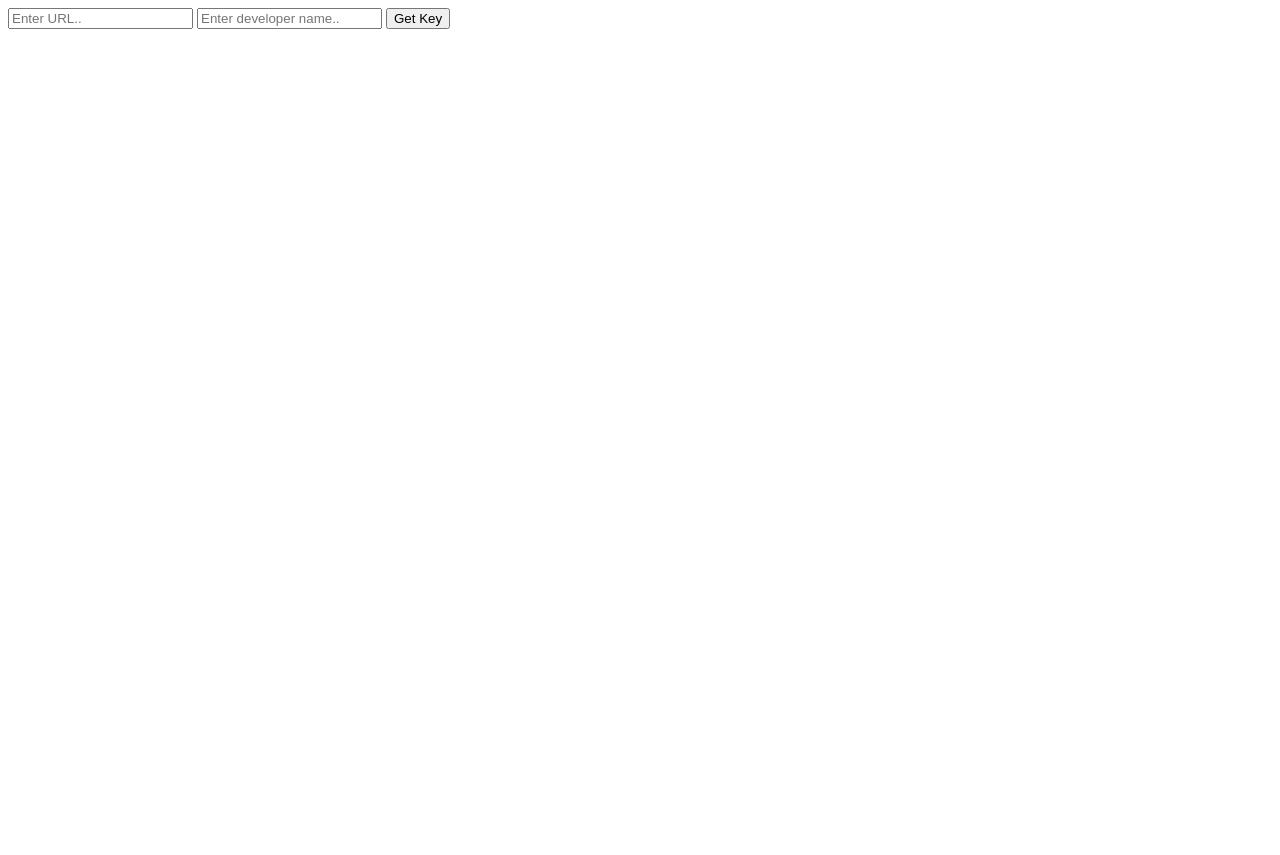
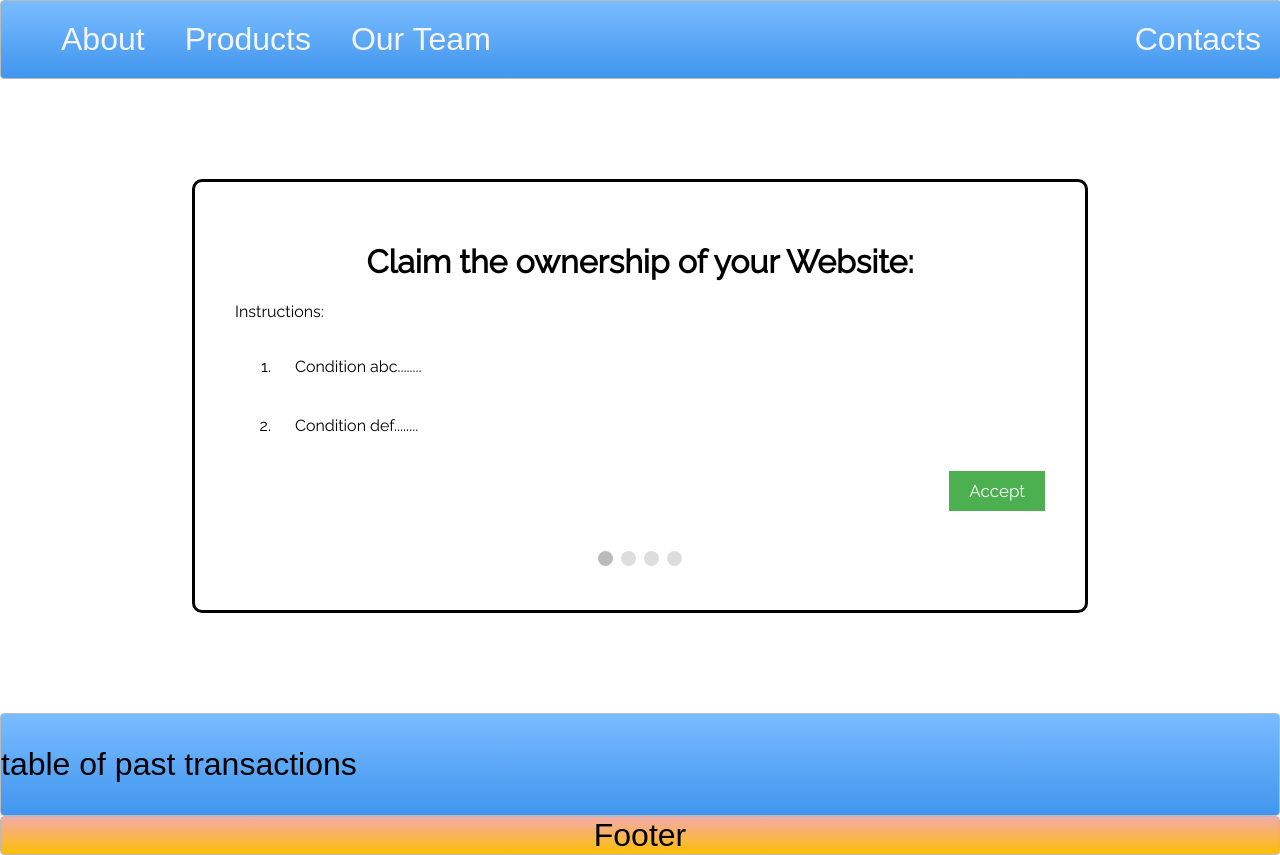
Before and after one commit to cleancoindev/Dapp, a plain HTML site: page src/index.html in a window 1280 px wide. Before the commit the page ends 800 px from the top, so only its background shows below. Drawn offline with Linux system fonts and the light colour scheme.

Commit message:
adding frontend files

```diff
--- a/src/index.html
+++ b/src/index.html
@@ -1,17 +1,80 @@
 <!DOCTYPE html>
-<html lang="en">
+<html>
 <head>
     <meta charset="UTF-8">
     <meta name="viewport" content="width=device-width, initial-scale=1.0">
     <meta http-equiv="X-UA-Compatible" content="ie=edge">
     <title>Document</title>
+  <link rel="stylesheet" type="text/css" href="./style.css">
+  <meta name="viewport" content="width=device-width, initial-scale=1.0">
+<link href="https://fonts.googleapis.com/css?family=Raleway" rel="stylesheet">
 </head>
 <body>
-    <div>
-        <input type="text" placeholder="Enter URL.." id="url">
-        <input type="text" placeholder="Enter developer name.." id="dev">
-        <button id="getKey">Get Key</button>
+  <nav class="zone blue sticky">
+  	<ul class="main-nav">
+  		<li><a href="">About</a></li>
+  		<li><a href="">Products</a></li>
+  		<li><a href="">Our Team</a></li>
+  		<li class="push"><a href="">Contacts</a></li>
+  	</ul>
+  </nav>
+
+  <div class="container">
+  	<form id="regForm" action="">
+  <h1>Claim the ownership of your Website:</h1>
+  <!-- One "tab" for each step in the form: -->
+  <div class="tab">Instructions:
+    <p>
+      <ol>
+        <li>Condition abc........</li>
+        <li>Condition def........</li>
+      </ol>
+  </p>
+  </div>
+
+  <div class="tab">Enter the URL:
+    <p><input placeholder="URL..." oninput="this.className = ''" name="url"></p>
+  </div>
+
+  <div class="tab">Here is your key:
+    <p>ABXYTSHGHJYTRHFHGFKYCHGCJ</p>
+  </div>
+
+  <div class="tab"><p>Hurray! Your website has been verified</p>
+  </div>
+
+  <div class="tab">Sorry! Please try again</p>
+  </div>
+
+  <div style="overflow:auto;">
+    <div style="float:right;">
+      <button type="button" id="prevBtn" onclick="nextPrev(-1)">Previous</button>
+      <button type="button" id="nextBtn" onclick="nextPrev(1)">Next</button>
     </div>
-    <script src="app.js"></script>
+  </div>
+
+  <!-- Circles which indicates the steps of the form: -->
+  <div style="text-align:center;margin-top:40px;">
+    <span class="step"></span>
+    <span class="step"></span>
+    <span class="step"></span>
+    <span class="step"></span>
+  </div>
+</form>
+  </div>
+  <div class="zone blue grid-wrapper">
+  		<!-- <div class="box zone"><img src="./img/files_2.png"></div>
+  		<div class="box zone"><img src="./img/server_2_2.png"></div>
+  		<div class="box zone"><img src="./img/monitor_coding_2.png"></div>
+  		<div class="box zone"><img src="./img/server_3.png"></div>
+  		<div class="box zone"><img src="./img/data_storage_2_2.png"></div>
+  		<div class="box zone"><img src="./img/monitor_coding_2.png"></div>
+  		<div class="box zone"><img src="./img/desktop_analytics_2.png"></div>
+  		<div class="box zone"><img src="./img/server_safe_2.png"></div> -->
+  		<p>table of past transactions</p>
+  </div>
+  <footer class="zone yellow">Footer</footer>
+  <script type="text/javascript" src="script.js">
+	</script>
 </body>
 </html>
--- /dev/null
+++ b/src/script.js
@@ -0,0 +1,84 @@
+var currentTab = 0; // Current tab is set to be the first tab (0)
+showTab(currentTab); // Display the current tab
+
+function showTab(n) {
+  // This function will display the specified tab of the form...
+  var x = document.getElementsByClassName("tab");
+  x[n].style.display = "block";
+  //... and fix the Previous/Next buttons:
+  if (n == 0) {
+    document.getElementById("prevBtn").style.display = "none";
+  } else {
+    document.getElementById("prevBtn").style.display = "inline";
+  }
+
+
+    if(n == 0)
+    document.getElementById("nextBtn").innerHTML = "Accept";
+    else if(n==1)
+    document.getElementById("nextBtn").innerHTML = "Get Key";
+    else if (n==2)
+    {
+     document.getElementById("prevBtn").style.display = "none";
+    document.getElementById("nextBtn").innerHTML = "Verify";
+    }
+    else if (n == (x.length - 1)) {
+    document.getElementById("nextBtn").innerHTML = "Submit";
+    }
+    else
+    document.getElementById("nextBtn").innerHTML = "Next";
+
+  //... and run a function that will display the correct step indicator:
+  fixStepIndicator(n)
+}
+
+function nextPrev(n) {
+  // This function will figure out which tab to display
+  var x = document.getElementsByClassName("tab");
+  // Exit the function if any field in the current tab is invalid:
+  if (n == 1 && !validateForm()) return false;
+  // Hide the current tab:
+  x[currentTab].style.display = "none";
+  // Increase or decrease the current tab by 1:
+  currentTab = currentTab + n;
+  // if you have reached the end of the form...
+  if (currentTab >= x.length) {
+    // ... the form gets submitted:
+    document.getElementById("regForm").submit();
+    return false;
+  }
+  // Otherwise, display the correct tab:
+  showTab(currentTab);
+}
+
+function validateForm() {
+  // This function deals with validation of the form fields
+  var x, y, i, valid = true;
+  x = document.getElementsByClassName("tab");
+  y = x[currentTab].getElementsByTagName("input");
+  // A loop that checks every input field in the current tab:
+  for (i = 0; i < y.length; i++) {
+    // If a field is empty...
+    if (y[i].value == "") {
+      // add an "invalid" class to the field:
+      y[i].className += " invalid";
+      // and set the current valid status to false
+      valid = false;
+    }
+  }
+  // If the valid status is true, mark the step as finished and valid:
+  if (valid) {
+    document.getElementsByClassName("step")[currentTab].className += " finish";
+  }
+  return valid; // return the valid status
+}
+
+function fixStepIndicator(n) {
+  // This function removes the "active" class of all steps...
+  var i, x = document.getElementsByClassName("step");
+  for (i = 0; i < x.length; i++) {
+    x[i].className = x[i].className.replace(" active", "");
+  }
+  //... and adds the "active" class on the current step:
+  x[n].className += " active";
+}
--- /dev/null
+++ b/src/style.css
@@ -0,0 +1,229 @@
+body{
+    margin: auto 0;
+    font-family: arial;
+}
+
+.zone {
+   /* padding:30px 50px;
+    margin:40px 60px;*/
+    cursor:pointer;
+   /* display:inline-block;*/
+    color:#000;
+    font-size:2em;
+    border-radius:4px;
+    border:1px solid #bbb;
+    transition: all 0.3s linear;
+}
+
+.zone:hover {
+    -webkit-box-shadow:rgba(0,0,0,0.8) 0px 5px 15px, inset rgba(0,0,0,0.15) 0px -10px 20px;
+    -moz-box-shadow:rgba(0,0,0,0.8) 0px 5px 15px, inset rgba(0,0,0,0.15) 0px -10px 20px;
+    -o-box-shadow:rgba(0,0,0,0.8) 0px 5px 15px, inset rgba(0,0,0,0.15) 0px -10px 20px;
+    box-shadow:rgba(0,0,0,0.8) 0px 5px 15px, inset rgba(0,0,0,0.15) 0px -10px 20px;
+}
+
+/*navigation*/
+
+.sticky{
+    position: sticky; /*Be careful with sticky! If you have long nested menus in the header (usually), this can make some items inaccessible if they fall outside of the screen. It is great for smaller compact menus and alike, though*/
+    top: 0; /*or just make padding-top: nav height + 5px;.... and make nav's position fixed*/
+    width: 100%;
+}
+
+.main-nav{
+    display: flex;
+    list-style: none;
+    size: 0.7em;
+    margin: 0;
+}
+
+@media only screen and (max-width:600px){
+    .main-nav{
+        font-size: 0.5em;
+        padding: 0;
+    }
+}
+
+.push{
+    margin-left: auto;
+}
+
+ li{
+    padding: 20px;
+}
+
+a{
+    text-decoration: none;
+    color: #f5f5f6;
+}
+
+/*Cover*/
+
+.container{
+    /*margin-top: 5.5%;*/
+    display: flex;
+    align-items: center;
+    justify-content: center;
+}
+
+/*.cover{
+    width: 25rem;
+}
+*/
+
+
+ /* Style the form */
+form {
+  box-sizing: border-box;
+  border-style: solid;
+  border-color: #000000;
+  border-radius: 10px;
+}
+
+
+#regForm {
+  background-color: #ffffff;
+  margin: 100px auto;
+  font-family: Raleway;
+  padding: 40px;
+  width: 70%;
+/*  min-width: 300px;*/
+}
+
+h1 {
+  text-align: center;
+}
+
+input {
+  padding: 10px;
+  width: 100%;
+  font-size: 17px;
+  font-family: Raleway;
+  border: 1px solid #aaaaaa;
+}
+
+/* Mark input boxes that gets an error on validation: */
+input.invalid {
+  background-color: #ffdddd;
+}
+
+/* Hide all steps by default: */
+.tab {
+  display: none;
+}
+
+button {
+  background-color: #4CAF50;
+  color: #ffffff;
+  border: none;
+  padding: 10px 20px;
+  font-size: 17px;
+  font-family: Raleway;
+  cursor: pointer;
+}
+
+button:hover {
+  opacity: 0.8;
+}
+
+#prevBtn {
+  background-color: #bbbbbb;
+}
+
+/* Make circles that indicate the steps of the form: */
+.step {
+  height: 15px;
+  width: 15px;
+  margin: 0 2px;
+  background-color: #bbbbbb;
+  border: none;
+  border-radius: 50%;
+  display: inline-block;
+  opacity: 0.5;
+}
+
+.step.active {
+  opacity: 1;
+}
+
+/* Mark the steps that are finished and valid: */
+.step.finish {
+  background-color: #4CAF50;
+}
+
+
+
+/*Grid*/
+
+.grid-wrapper{
+    display: grid;
+    grid-gap: 20px;
+    grid-template-columns: repeat(auto-fill,minmax(350px,1fr))
+}
+
+.box > img {
+    width: 100%;
+}
+
+.box{
+    background-color: #444;
+    padding: 130px;
+    margin: 20px;
+}
+
+/*Footer*/
+footer{
+    text-align: center;
+}
+/*https://paulund.co.uk/how-to-create-shiny-css-buttons*/
+/***********************************************************************
+ *  Green Background
+ **********************************************************************/
+.green{
+    background: #56B870; /* Old browsers */
+    background: -moz-linear-gradient(top, #56B870 0%, #a5c956 100%); /* FF3.6+ */
+    background: -webkit-gradient(linear, left top, left bottom, color-stop(0%,#56B870), color-stop(100%,#a5c956)); /* Chrome,Safari4+ */
+    background: -webkit-linear-gradient(top, #56B870 0%,#a5c956 100%); /* Chrome10+,Safari5.1+ */
+    background: -o-linear-gradient(top, #56B870 0%,#a5c956 100%); /* Opera 11.10+ */
+    background: -ms-linear-gradient(top, #56B870 0%,#a5c956 100%); /* IE10+ */
+    background: linear-gradient(top, #56B870 0%,#a5c956 100%); /* W3C */
+}
+
+/***********************************************************************
+ *  Red Background
+ **********************************************************************/
+.red{
+    background: #C655BE; /* Old browsers */
+    background: -moz-linear-gradient(top, #C655BE 0%, #cf0404 100%); /* FF3.6+ */
+    background: -webkit-gradient(linear, left top, left bottom, color-stop(0%,#C655BE), color-stop(100%,#cf0404)); /* Chrome,Safari4+ */
+    background: -webkit-linear-gradient(top, #C655BE 0%,#cf0404 100%); /* Chrome10+,Safari5.1+ */
+    background: -o-linear-gradient(top, #C655BE 0%,#cf0404 100%); /* Opera 11.10+ */
+    background: -ms-linear-gradient(top, #C655BE 0%,#cf0404 100%); /* IE10+ */
+    background: linear-gradient(top, #C655BE 0%,#cf0404 100%); /* W3C */
+}
+
+/***********************************************************************
+ *  Yellow Background
+ **********************************************************************/
+.yellow{
+    background: #F3AAAA; /* Old browsers */
+    background: -moz-linear-gradient(top, #F3AAAA 0%, #febf04 100%); /* FF3.6+ */
+    background: -webkit-gradient(linear, left top, left bottom, color-stop(0%,#F3AAAA), color-stop(100%,#febf04)); /* Chrome,Safari4+ */
+    background: -webkit-linear-gradient(top, #F3AAAA 0%,#febf04 100%); /* Chrome10+,Safari5.1+ */
+    background: -o-linear-gradient(top, #F3AAAA 0%,#febf04 100%); /* Opera 11.10+ */
+    background: -ms-linear-gradient(top, #F3AAAA 0%,#febf04 100%); /* IE10+ */
+    background: linear-gradient(top, #F3AAAA 0%,#febf04 100%); /* W3C */
+}
+
+/***********************************************************************
+ *  Blue Background
+ **********************************************************************/
+.blue{
+    background: #7abcff; /* Old browsers */
+    background: -moz-linear-gradient(top, #7abcff 0%, #60abf8 44%, #4096ee 100%); /* FF3.6+ */
+    background: -webkit-gradient(linear, left top, left bottom, color-stop(0%,#7abcff), color-stop(44%,#60abf8), color-stop(100%,#4096ee)); /* Chrome,Safari4+ */
+    background: -webkit-linear-gradient(top, #7abcff 0%,#60abf8 44%,#4096ee 100%); /* Chrome10+,Safari5.1+ */
+    background: -o-linear-gradient(top, #7abcff 0%,#60abf8 44%,#4096ee 100%); /* Opera 11.10+ */
+    background: -ms-linear-gradient(top, #7abcff 0%,#60abf8 44%,#4096ee 100%); /* IE10+ */
+    background: linear-gradient(top, #7abcff 0%,#60abf8 44%,#4096ee 100%); /* W3C */
+}
```
